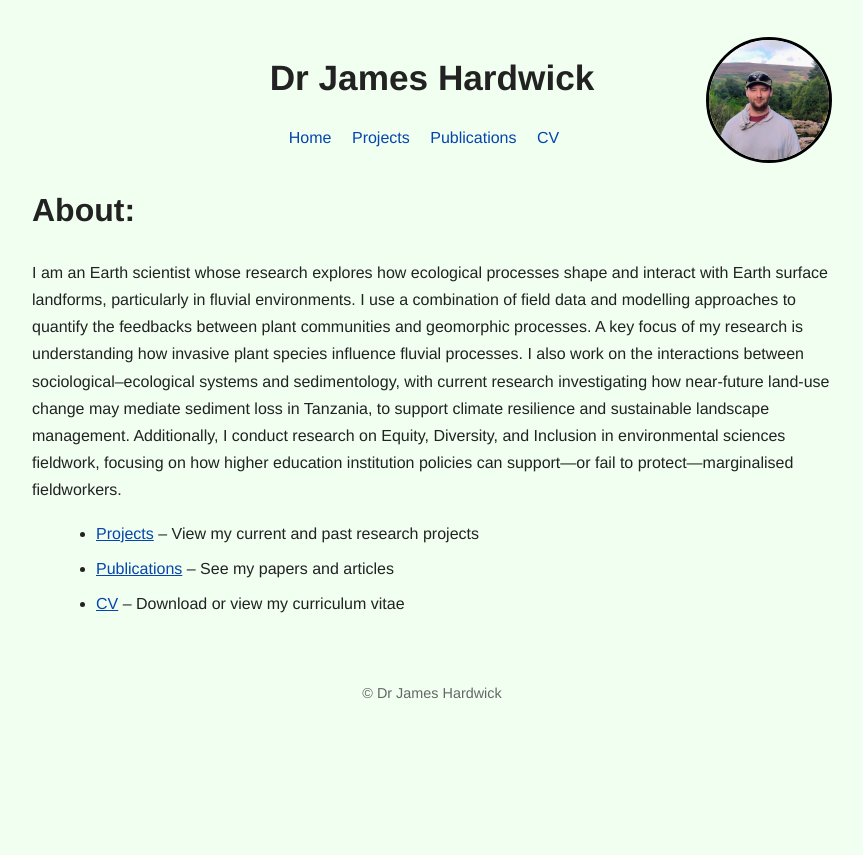
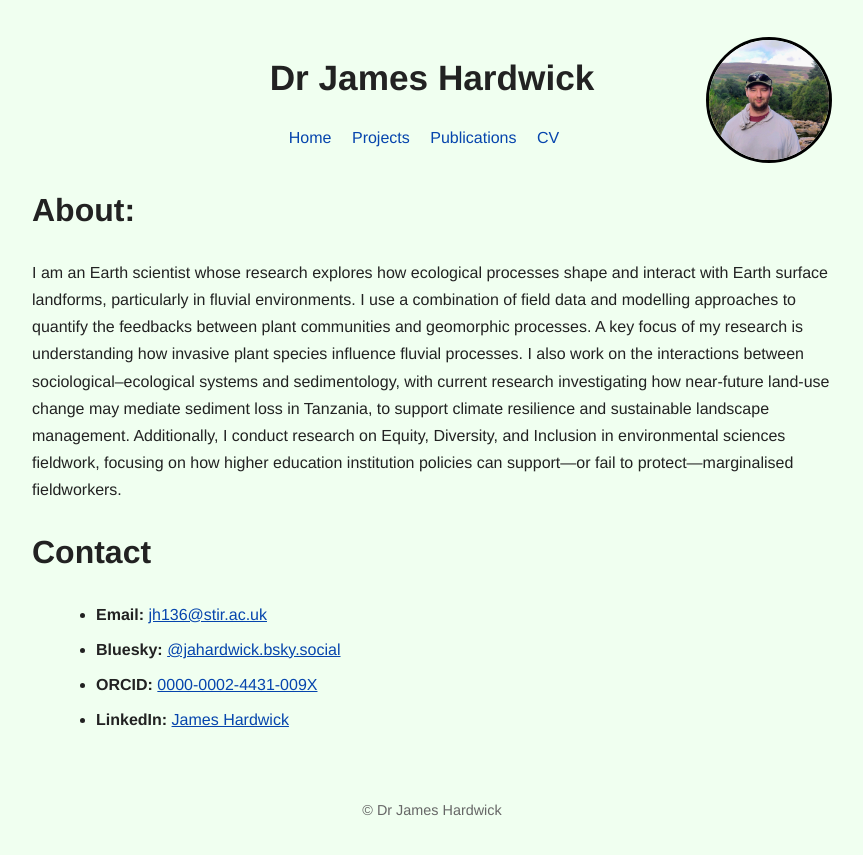
Before and after one commit to ja-hardwick/ja-hardwick.github.io, a Jekyll site: the page built from index.md, in a window 1280 px wide. Shown: the top 855 px of the page, without its empty margins (208-1071 px from the left). Built offline with Jekyll 4.4.1, drawn with Linux system fonts in a browser that asks for light colours.

Commit message:
Update index.md

```diff
--- a/index.md
+++ b/index.md
@@ -17,6 +17,8 @@ environmental sciences fieldwork, focusing on how higher education
 institution policies can support—or fail to protect—marginalised
 fieldworkers.
 
-- [Projects](/projects/) – View my current and past research projects
-- [Publications](/publications/) – See my papers and articles
-- [CV](/cv/) – Download or view my curriculum vitae
+# Contact
+- **Email:** [jh136@stir.ac.uk](mailto:jh136@stir.ac.uk)
+- **Bluesky:** [@jahardwick.bsky.social](https://bsky.app/profile/jahardwick.bsky.social)
+- **ORCID:** [0000-0002-4431-009X](https://orcid.org/0000-0002-4431-009X)
+- **LinkedIn:** [James Hardwick](https://www.linkedin.com/in/james-hardwick-9019001bb/)
```
